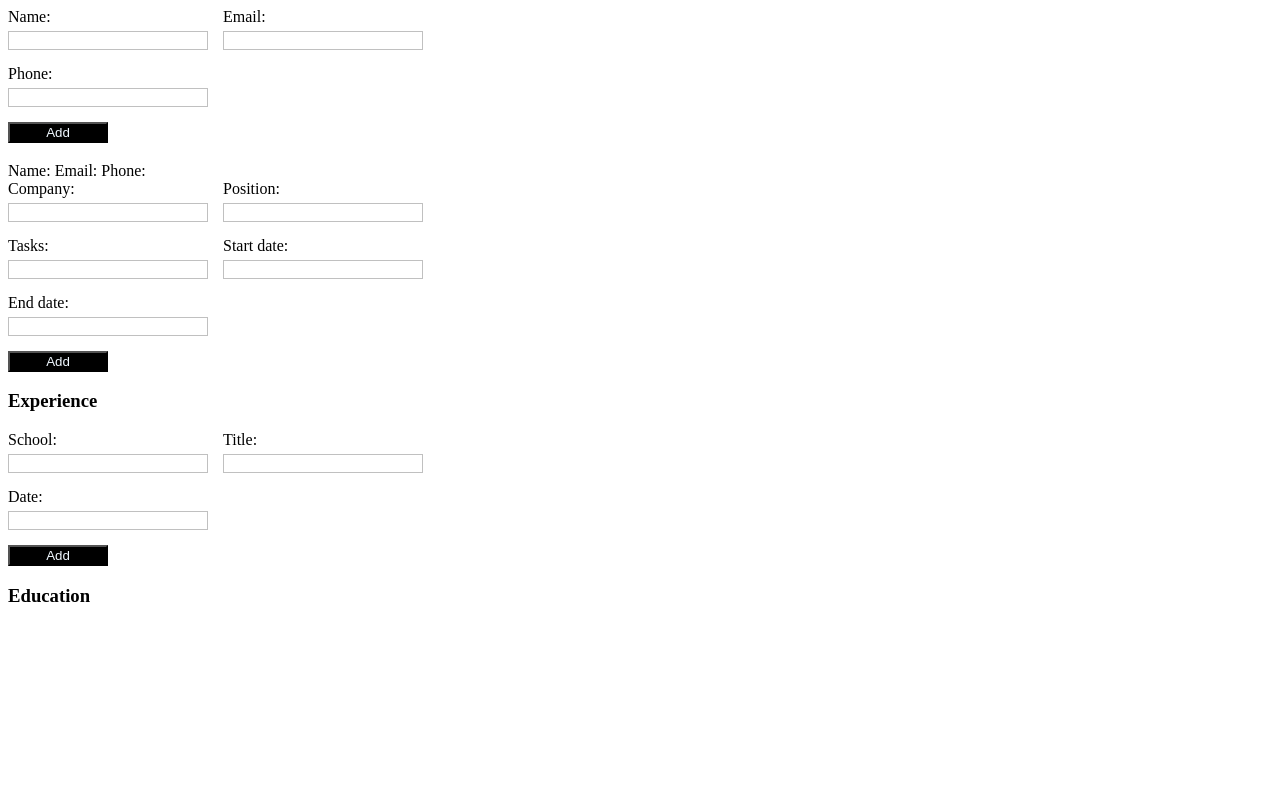
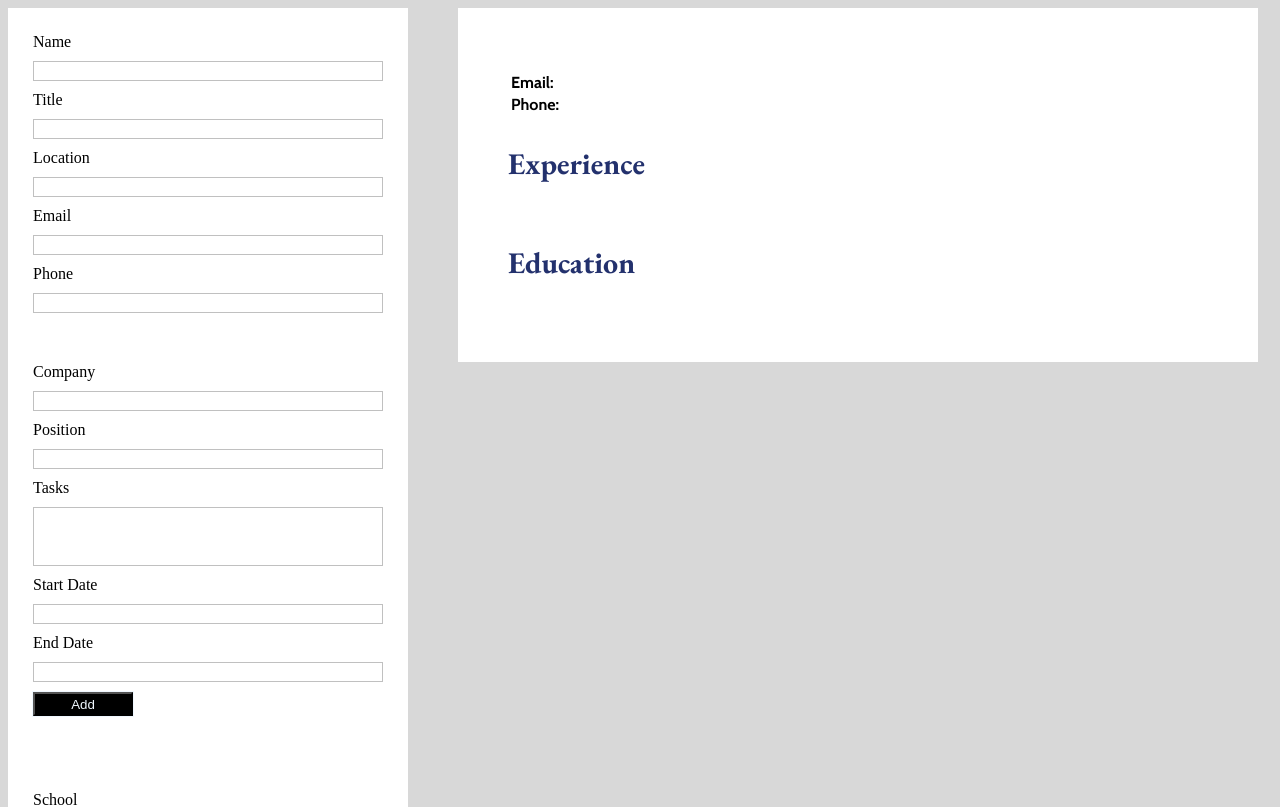
Before and after one commit to marcusicaro/cv-application, a React (Create React App) app: page / in a window 1280 px wide. Shown: the top 807 px of the page. Built offline with nearby package versions, Linux system fonts and the light colour scheme.

Commit message:
Add remove education option

```diff
--- a/package.json
+++ b/package.json
@@ -3,6 +3,9 @@
   "version": "0.1.0",
   "private": true,
   "dependencies": {
+    "@fortawesome/fontawesome-svg-core": "^6.2.1",
+    "@fortawesome/free-solid-svg-icons": "^6.2.1",
+    "@fortawesome/react-fontawesome": "^0.2.0",
     "@testing-library/jest-dom": "^5.16.5",
     "@testing-library/react": "^13.4.0",
     "@testing-library/user-event": "^13.5.0",
--- a/src/App.css
+++ b/src/App.css
@@ -1,13 +1,33 @@
-.form-content {
+@import url('https://fonts.googleapis.com/css2?family=Cabin:wght@400;700&family=EB+Garamond:wght@400;700&display=swap');
+
+body {
+    background-color: rgba(192, 192, 192, 0.603);
+}
+
+.main {
+    display: flex;
+    flex-wrap: wrap;
+    gap: 50px;
+}
+
+form {
+    width: 350px;
     display: grid;
-    grid-template-columns: 200px 200px;
-    gap: 15px;
+    gap: 10px;
+    font-family: serif;
+    background-color: white;
+    padding: 25px;
 }
-form {
-    display: grid;
-    /* grid-template-rows: min-content min-content; */
-    gap: 15px;
-    font-family: serif;
+
+p {
+    font-family: 'Cabin', sans-serif;
+    margin: 3px;
+}
+
+h3 {
+    font-family: 'EB Garamond', serif;
+    font-size: 30px;
+    color: #23316d;
 }
 
 input {
@@ -15,22 +35,64 @@ input {
     -webkit-appearance: none;
 	-moz-appearance: none;
     border: 1px solid silver;
+    height: 1rem;
 }
 
 input:focus {
     outline: 1px solid silver;
 }
 
+
 button {
     appearance: none;
     color: aliceblue;
     background-color: black;
-    outline: 1px solid white;
+    outline: 1px solid aliceblue;
     width: 100px;
     font-family: sans-serif;
+    margin-bottom: 25px;
+    height: 1.5rem;
 }
 
-.input-content {
+textarea {
+    border: 1px solid silver;
+    appearance: none;
+    resize: none;
+    height: 4em;
+}
+
+textarea:focus {
+    outline: 1px solid silver;
+}
+
+#render-task {
+    white-space: pre-wrap;
+}
+
+.cv-preview {
+    background-color: white;
+    width: 700px;
+    height: min-content;
+    padding: 50px;
+}
+
+
+
+.general-info h3 {
+    margin-top: 0px;
+    margin-bottom: 15px;
+}
+
+.experience-content, .education-content {
     display: grid;
-    gap: 5px;
+    gap: 35px;
+    grid-template-columns: 1fr 1fr;
 }
+
+.trash {
+    display: none;
+}
+
+.education-content:hover .trash {
+    display: block;
+}
--- a/src/App.js
+++ b/src/App.js
@@ -1,4 +1,5 @@
 import React, { Component } from "react";
+import Main from "./components/Main";
 import General from "./components/General";
 import Experience from "./components/Experience";
 import Education from "./components/Education";
@@ -12,9 +13,10 @@ class App extends Component {
   render () {
     return (
       <div>
-          <General />
+        <Main />
+          {/* <General />
           <Experience />
-          <Education />
+          <Education /> */}
       </div>
     )
   };
--- a/src/components/Education.js
+++ b/src/components/Education.js
@@ -43,7 +43,7 @@ class Education extends Component {
   render() {
     const {school, title, date} = this.state;
     return (
-      <div>
+      <div className='form-cv'>
         <form onSubmit={this.onSubmitForm}>
           <div className='form-content'>
           <div className='input-content'>
@@ -61,7 +61,10 @@ class Education extends Component {
           </div>
           <button type='submit'>Add</button>
         </form>
+        <div className='cv-preview'>
+        <h3>Education </h3>
         <EducationRender education={this.state.education}/>
+        </div>
       </div>
     )
   }
--- a/src/components/EducationRender.js
+++ b/src/components/EducationRender.js
@@ -1,13 +1,15 @@
 import React from 'react'
+import { FontAwesomeIcon } from '@fortawesome/react-fontawesome'
+import { faTrash } from '@fortawesome/free-solid-svg-icons'
 
-export const EducationRender = (props) => {
-    const {education} = props;
+
+export const EducationRender = ({education, deleteEducation}) => {
   return (
-    <div>
-        <h3>Education </h3>
+    <div className="education-content">
         {education.map((e) => {
             return (
             <div key={e.id}>
+            <FontAwesomeIcon icon={faTrash} className="trash" onClick={() => {deleteEducation(e.id)}}/>
             <p><b>School: </b>{e.school}</p>
             <p><b>Title: </b>{e.title}</p>
             <p><b>Date: </b>{e.date}</p>
--- a/src/components/Experience.js
+++ b/src/components/Experience.js
@@ -1,5 +1,5 @@
 import React, {Component} from 'react'
-import ExperienceRender from './ExperienceRender';
+import {ExperienceRender} from './ExperienceRender';
 import uniqid from "uniqid";
 
 class Experience extends Component {
@@ -65,7 +65,7 @@ class Experience extends Component {
   render() {
     const {company, position, tasks, startDate, endDate} = this.state
     return (
-    <div>
+    <div className='form-cv'>
       <form onSubmit={this.onSubmitForm}>
         <div className='form-content'>
           <div className='input-content'>
@@ -91,7 +91,10 @@ class Experience extends Component {
         </div>
         <button type='submit'>Add</button>
       </form>
-      <ExperienceRender experiences={this.state.experiences}/>
+      <div className='cv-preview'>
+        <h3>Experience </h3>
+        <ExperienceRender experiences={this.state.experiences}/>
+      </div>
     </div>
     )
   }
--- a/src/components/ExperienceRender.js
+++ b/src/components/ExperienceRender.js
@@ -1,24 +1,20 @@
 import React from 'react'
 // import uniqid from "uniqid";
 
-const ExperienceRender = (props) => {
-    const {experiences} = props;
+export const ExperienceRender = ({experiences, deleteExperience}) => {
+    // const {experiences} = props;
   return (
-    <div>
-        <h3>Experience </h3>
+    <div className="experience-content">
         {experiences.map((experience) => {
             return (
             <div key={experience.id}>
                 <p><b>Company: </b>{experience.company}</p>
-                <p><b>Position: </b>{experience.position}</p>
-                <p><b>Tasks: </b>{experience.tasks}</p>
-                <p><b>Start date: </b>{experience.startDate}</p>
-                <p><b>End date: </b>{experience.endDate}</p>
+                <p>{experience.startDate} - {experience.endDate}</p>
+                <p><b>{experience.position}</b></p>
+                <p id='render-task'>{experience.tasks}</p>
             </div>
             )
         })}
     </div>
   )
 }
-
-export default ExperienceRender
--- a/src/components/General.js
+++ b/src/components/General.js
@@ -38,7 +38,7 @@ class General extends Component {
   render() {
     const {name, email, phone} = this.state
     return (
-        <div>
+        <div className='form-cv'>
           <form onSubmit={this.onSubmitForm}>
             <div className='form-content'>
                 <div className='input-content'>
@@ -56,7 +56,9 @@ class General extends Component {
             </div>
                 <button type='submit'>Add</button>
           </form>
+          <div className='cv-preview'>
           <GeneralRender name={name} email={email} phone={phone}/>
+          </div>
         </div>
 
     )
--- a/src/components/GeneralRender.js
+++ b/src/components/GeneralRender.js
@@ -1,10 +1,13 @@
 import React from 'react'
 
-export const GeneralRender = ({name, email, phone}) => {
+export const GeneralRender = ({name, role, location, email, phone}) => {
   return (
-    <div>
+    <div className='general-info'>
         <h3>{name}</h3>
-        Name: {name} Email: {email} Phone: {phone}
+        <p><b>{role}</b></p>
+        <p>{location}</p>
+        <p><b>Email: </b>{email}</p>
+        <p><b>Phone: </b>{phone} </p>
     </div>
   )
 }
--- a/src/components/Main.js
+++ b/src/components/Main.js
@@ -1,35 +1,88 @@
 import React, { Component } from 'react'
 import { GeneralRender } from './GeneralRender';
+import { ExperienceRender } from './ExperienceRender';
+import { EducationRender } from './EducationRender';
+import uniqid from "uniqid";
 
 export default class Main extends Component {
   constructor(props) {
     super(props);
 
     this.state = {
-        general: {},
-        education: {},
-        experience: {},
+        general: {
+          name: '',
+          role: '',
+          location: '',
+          email: '',
+          phone: '',
+        },
+        education: {
+          school:'',
+          title:'',
+          date:'',
+          educations: [],
+        },
+        experience: {
+          company:'',
+          position: '',
+          tasks: '',
+          startDate: '',
+          endDate: '',
+          experiences: [],
+        },
     }
   }
 
   nameChange = (e) => {
-    this.setState()
+    this.setState({
+      general: {
+        ...this.state.general,
+        name: e.target.value
+      }
+    })
+  };
+
+  roleChange = (e) => {
+    this.setState({
+      general: {
+        ...this.state.general,
+        role: e.target.value
+      }
+    })
+  };
+
+  locationChange = (e) => {
+    this.setState({
+      general: {
+        ...this.state.general,
+        location: e.target.value
+      }
+    })
   };
 
   emailChange = (e) => {
-    this.setState()
+    this.setState({
+      general: {
+        ...this.state.general,
+        email: e.target.value
+      }
+    })
   }
 
   phoneChange = (e) => {
-    this.setState()
+    this.setState({
+      general: {
+        ...this.state.general,
+        phone: e.target.value
+      }
+    })
   }
 
   schoolChange = (e) => {
     this.setState({
         education: {
+        ...this.state.education,
         school: e.target.value,
-        title: this.state.education.title,
-        date: this.state.education.date
         }
     })
   }
@@ -37,9 +90,8 @@ export default class Main extends Component {
   titleChange = (e) => {
     this.setState({
         education: {
-        school: this.state.education.school,
+        ...this.state.education,
         title: e.target.value,
-        date: this.state.education.date
         }
     })
   }
@@ -47,8 +99,7 @@ export default class Main extends Component {
   dateChange = (e) => {
     this.setState({
         education: {
-        school: this.state.education.school,
-        title: this.state.education.title,
+        ...this.state.education,
         date: e.target.value,
         }
     })
@@ -57,11 +108,8 @@ export default class Main extends Component {
   companyChange = (e) => {
     this.setState({
         experience: {
+        ...this.state.experience,
         company: e.target.value,
-        position: this.state.experience.position,
-        tasks: this.state.experience.tasks,
-        startDate: this.state.experience.startDate,
-        endDate: this.state.experience.endDate,
         }
     })
   }
@@ -69,11 +117,8 @@ export default class Main extends Component {
   positionChange = (e) => {
     this.setState({
       experience: {
-      company: this.state.experience.company,
+      ...this.state.experience,
       position: e.target.value,
-      tasks: this.state.experience.tasks,
-      startDate: this.state.experience.startDate,
-      endDate: this.state.experience.endDate,
       }
     })
   }
@@ -81,11 +126,8 @@ export default class Main extends Component {
   tasksChange = (e) => {
     this.setState({
       experience: {
-      company: this.state.experience.company,
-      position: this.state.experience.position,
+      ...this.state.experience,
       tasks: e.target.value,
-      startDate: this.state.experience.startDate,
-      endDate: this.state.experience.endDate,
       }
     })
   }
@@ -93,11 +135,8 @@ export default class Main extends Component {
   startDateChange = (e) => {
     this.setState({
       experience: {
-      company: this.state.experience.company,
-      position: this.state.experience.position,
-      tasks: this.state.experience.tasks,
+      ...this.state.experience,
       startDate: e.target.value,
-      endDate: this.state.experience.endDate,
       }
     })
   }
@@ -105,11 +144,54 @@ export default class Main extends Component {
   endDateChange = (e) => {
     this.setState({
       experience: {
+      ...this.state.experience,
+      endDate: e.target.value,
+      }
+    })
+  }
+
+  experiencesSubmit = (e) => {
+    e.preventDefault();
+    this.setState({
+      experience: {
+        experiences: [
+          ...this.state.experience.experiences,
+          {
             company: this.state.experience.company,
             position: this.state.experience.position,
             tasks: this.state.experience.tasks,
             startDate: this.state.experience.startDate,
-      endDate: e.target.value,
+            endDate: this.state.experience.endDate,
+            id: uniqid(),
+          }
+        ]
+      }
+    })
+  }
+
+  educationSubmit = (e) => {
+    e.preventDefault();
+    this.setState({
+      education: {
+        educations: [
+          ...this.state.education.educations,
+          {
+            school: this.state.education.school,
+            title: this.state.education.title,
+            date: this.state.education.date,
+            id: uniqid(),
+          }
+        ]
+      }
+    })
+  }
+
+  deleteEducation = (id) => {
+
+    let filteredArray = this.state.education.educations.filter(item => item.id !== id)
+    this.setState({
+      education: {
+        educations: filteredArray
       }
     })
   }
@@ -117,32 +199,52 @@ export default class Main extends Component {
   render() {
     const {general, experience, education} = this.state
     return (
+      <div className='main'>
         <div>
           <form>
               <label htmlFor="name">Name</label>
               <input value={general.name} onChange={this.nameChange} type="text" id="name"></input>
+              <label htmlFor="role">Title</label>
+              <input value={general.role} onChange={this.roleChange} type="text" id="role"></input>
+              <label htmlFor="location">Location</label>
+              <input value={general.location} onChange={this.locationChange} type="text" id="location"></input>
               <label htmlFor="email">Email</label>
               <input value={general.email} onChange={this.emailChange} type="text" id="email"></input>
               <label htmlFor="phone">Phone</label>
               <input value={general.phone} onChange={this.phoneChange} type="text" id="phone"></input>
+          </form>
+          <form onSubmit={this.experiencesSubmit}>
               <label htmlFor="company">Company</label>
               <input value={experience.company} onChange={this.companyChange} type="text" id="company"></input>
               <label htmlFor="position">Position</label>
               <input value={experience.position} onChange={this.positionChange} type="text" id="position"></input>
               <label htmlFor="tasks">Tasks</label>
-            <input value={experience.tasks} onChange={this.tasksChange} type="text" id="tasks"></input>
+              <textarea value={experience.tasks} onChange={this.tasksChange} type="text" id="tasks"></textarea>
               <label htmlFor="startDate">Start Date</label>
               <input value={experience.startDate} onChange={this.startDateChange} type="text" id="startDate"></input>
               <label htmlFor="endDate">End Date</label>
               <input value={experience.endDate} onChange={this.endDateChange} type="text" id="endDate"></input>
+              <button type='submit'>Add</button>
+          </form>
+          <form onSubmit={this.educationSubmit}>
               <label htmlFor="school">School</label>
               <input value={education.school} onChange={this.schoolChange} type="text" id="school"></input>
               <label htmlFor="title">Title</label>
               <input value={education.title} onChange={this.titleChange} type="text" id="title"></input>
               <label htmlFor="date">Date</label>
               <input value={education.date} onChange={this.dateChange} type="text" id="date"></input>
+              <button type='submit'>Add</button>
           </form>
-        <GeneralRender name={general.name} email={general.email} phone={general.phone}/>
+        </div>
+
+        <div className='cv-preview'>
+          <GeneralRender name={general.name} role={general.role} location={general.location} email={general.email} phone={general.phone}/>
+          <h3>Experience</h3>
+          <ExperienceRender experiences={experience.experiences}/>
+          <h3>Education</h3>
+          <EducationRender education={education.educations} deleteEducation={this.deleteEducation}/>
+        </div>
+
       </div>
     )
   }
```
Also changed, not shown: 1 other file (tests, documents, lock files or other folders). Lines whose indentation alone changed are shown as unchanged.
